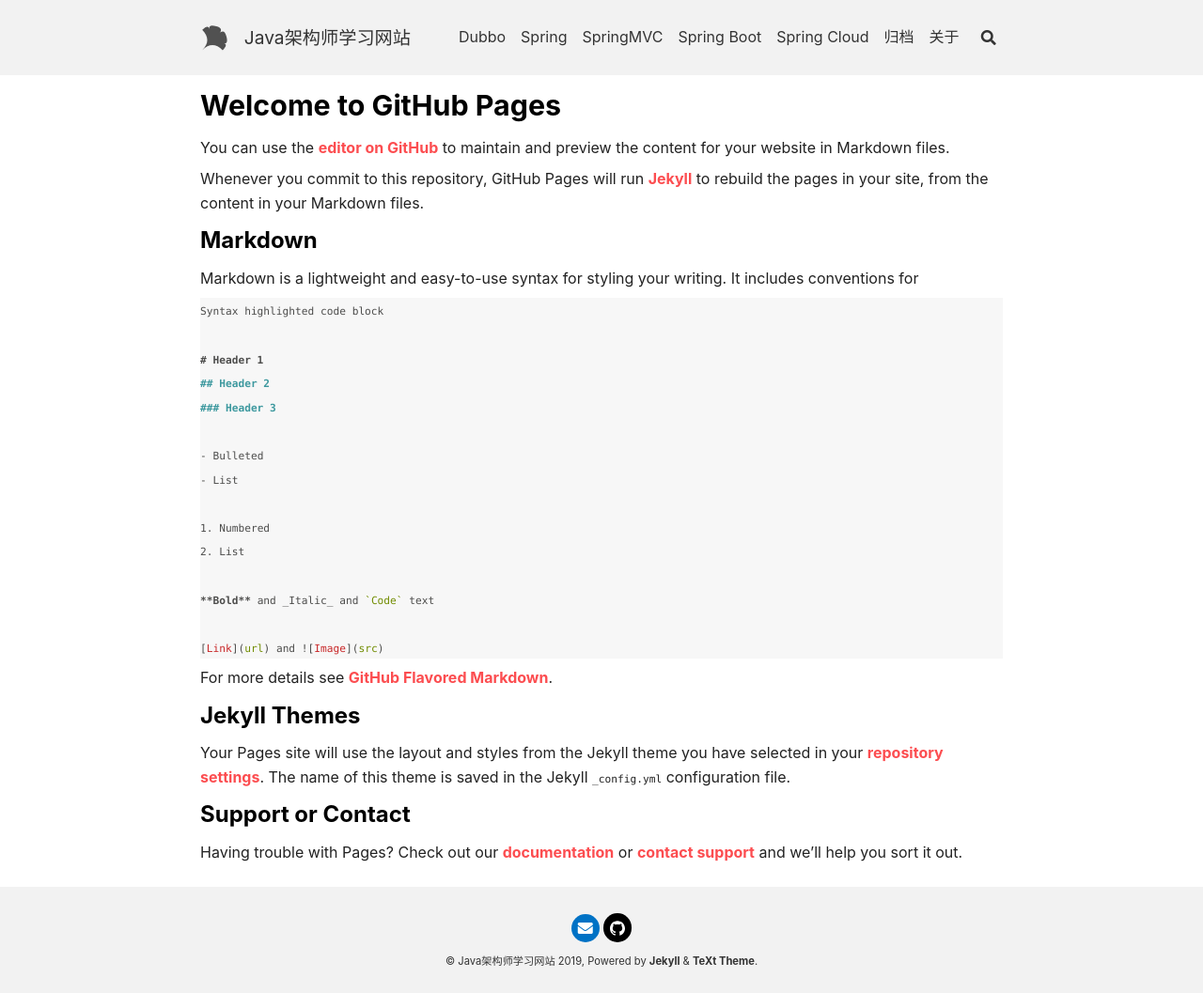
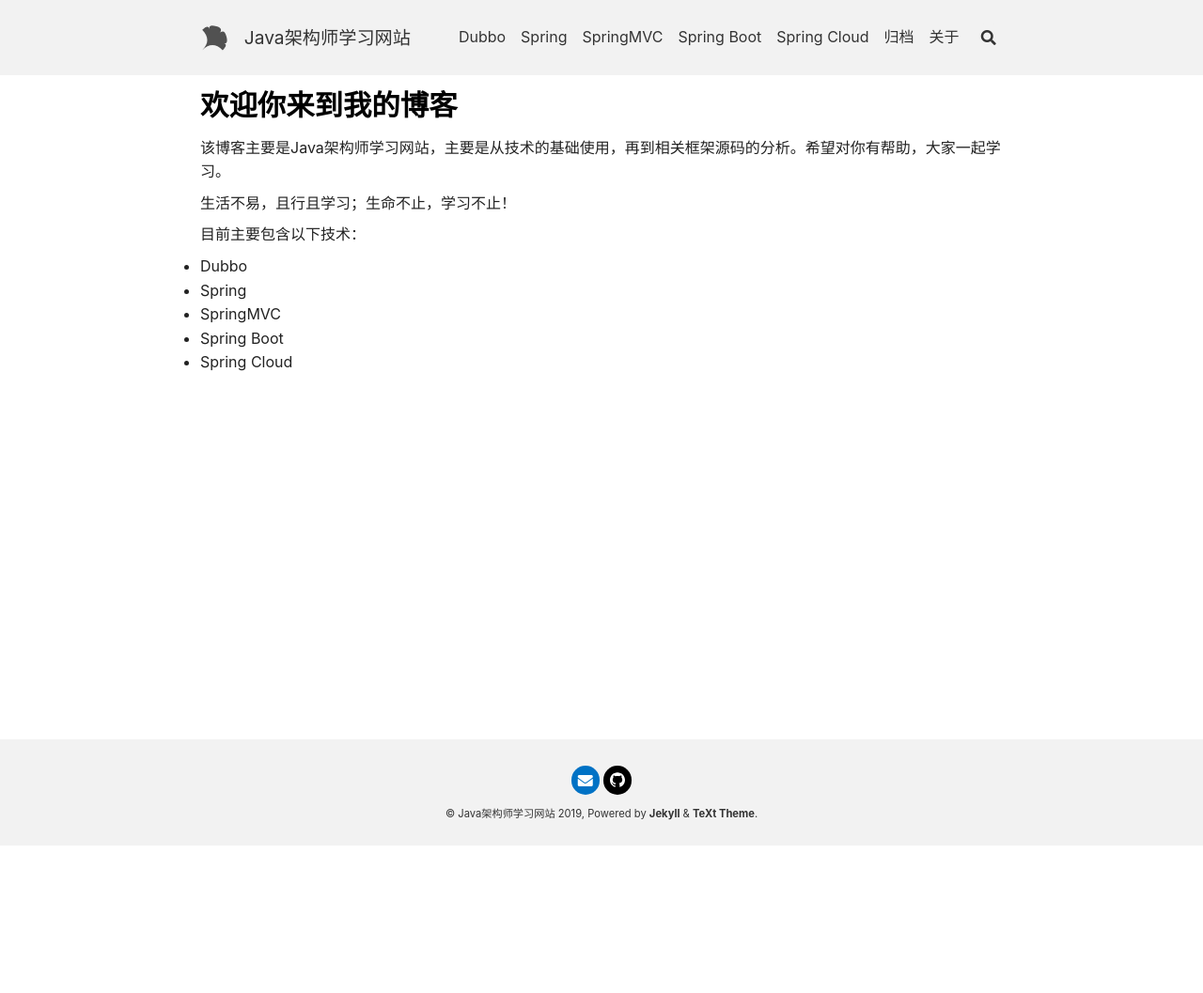
Before and after one commit to javamans/javamans.github.io, a Jekyll site: the page built from index.md, in a window 1280 px wide. Shown: the whole page at 94% size. Built offline with Jekyll 4.4.1, drawn with Linux system fonts in a browser that asks for light colours; nearby versions of some CDN libraries; emoji names are drawn with the system emoji font; our own code applies the rules of GitHub Pages for plain Markdown files; the list of posts is cut into pages by our own code; after the commit the page ends 900 px from its top, so only the background shows below that.

Commit message:
修改首页

````diff
--- a/index.md
+++ b/index.md
@@ -1,37 +1,13 @@
-## Welcome to GitHub Pages
+## 欢迎你来到我的博客
 
-You can use the [editor on GitHub](https://github.com/javamans/javamans.github.io/edit/master/index.md) to maintain and preview the content for your website in Markdown files.
+该博客主要是Java架构师学习网站，主要是从技术的基础使用，再到相关框架源码的分析。希望对你有帮助，大家一起学习。
 
-Whenever you commit to this repository, GitHub Pages will run [Jekyll](https://jekyllrb.com/) to rebuild the pages in your site, from the content in your Markdown files.
+生活不易，且行且学习；生命不止，学习不止！
 
-### Markdown
+目前主要包含以下技术：
 
-Markdown is a lightweight and easy-to-use syntax for styling your writing. It includes conventions for
-
-```markdown
-Syntax highlighted code block
-
-# Header 1
-## Header 2
-### Header 3
-
-- Bulleted
-- List
-
-1. Numbered
-2. List
-
-**Bold** and _Italic_ and `Code` text
-
-[Link](url) and ![Image](src)
-```
-
-For more details see [GitHub Flavored Markdown](https://guides.github.com/features/mastering-markdown/).
-
-### Jekyll Themes
-
-Your Pages site will use the layout and styles from the Jekyll theme you have selected in your [repository settings](https://github.com/javamans/javamans.github.io/settings). The name of this theme is saved in the Jekyll `_config.yml` configuration file.
-
-### Support or Contact
-
-Having trouble with Pages? Check out our [documentation](https://help.github.com/categories/github-pages-basics/) or [contact support](https://github.com/contact) and we’ll help you sort it out.
+- Dubbo
+- Spring
+- SpringMVC
+- Spring Boot
+- Spring Cloud
````
